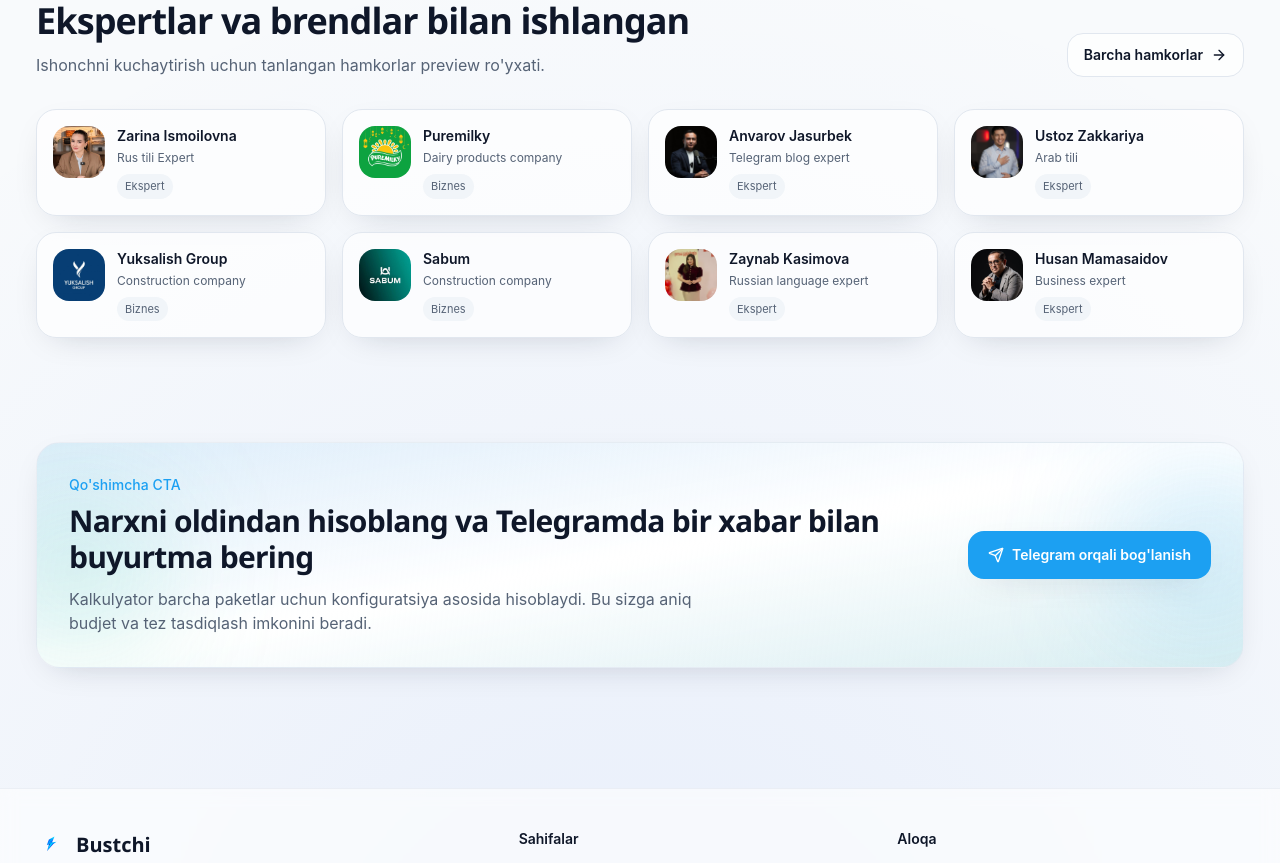
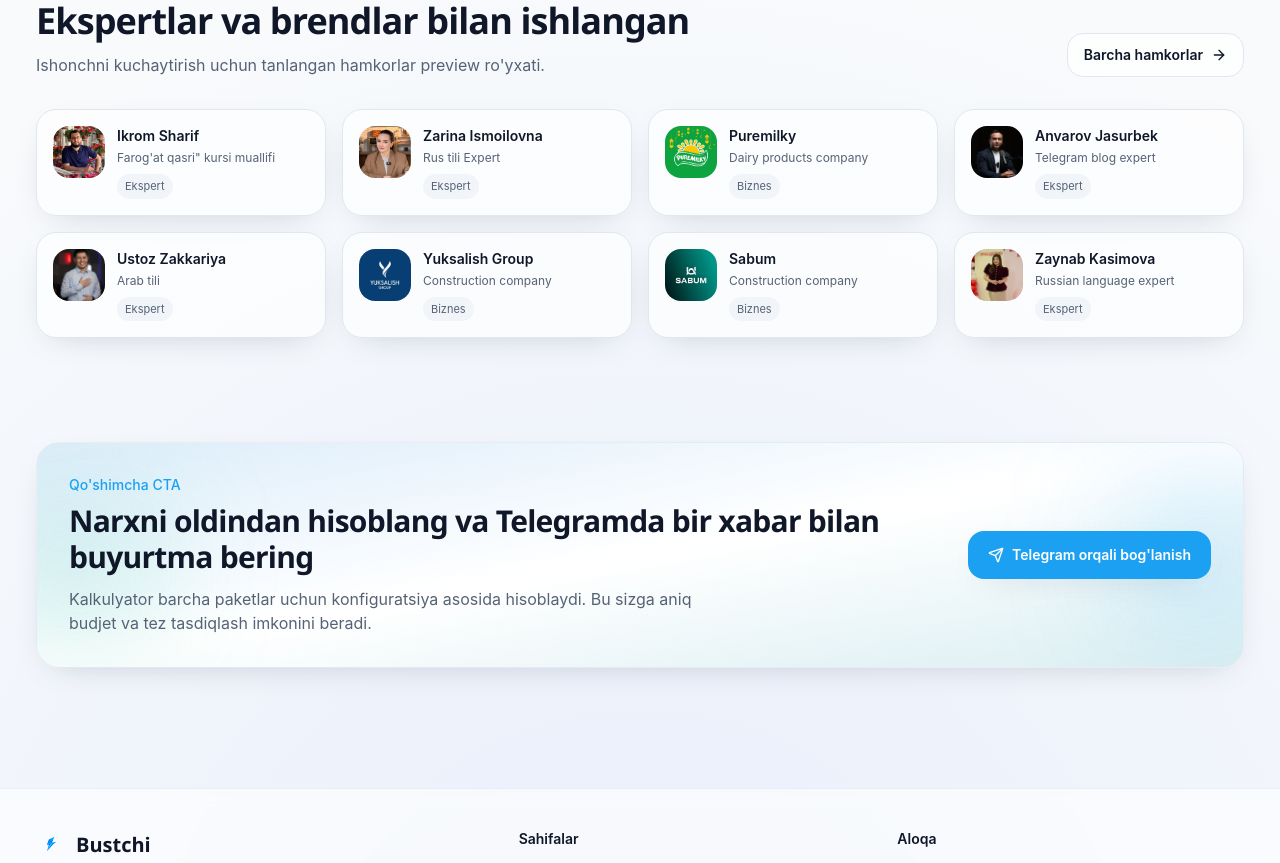
Before and after one commit to paxbyme/bustchi-web, a Next.js app: page / in a window 1280 px wide. Shown: the part 1520-2383 px from the top of the page. Built offline with nearby package versions, Linux system fonts and the light colour scheme.

Commit message:
Ikrom sharif is added to partners

```diff
--- a/src/data/partners.ts
+++ b/src/data/partners.ts
@@ -10,6 +10,7 @@
 }
 
 export const partners: Partner[] = [
+  { id: 'ikrom-sharif', name: 'Ikrom Sharif', title: 'Farog\'at qasri" kursi muallifi', category: 'Expert', image: 'ikrom-sharif.jpg', telegram: 'https://t.me/ikromsharif' },
   { id: 'zarina-ismoilovna', name: 'Zarina Ismoilovna', title: 'Rus tili Expert', category: 'Expert', image: 'zarina-ismoilovna.jpg', telegram: 'https://t.me/zarinaismailovna' },
   { id: 'puremilky', name: 'Puremilky', title: 'Dairy products company', category: 'Business', image: 'puremilky.jpg', telegram: 'https://t.me/PureMilky_Official' },
   { id: 'anvarov-jasurbek', name: 'Anvarov Jasurbek', title: 'Telegram blog expert', category: 'Expert', image: 'anvarov-jasurbek.jpg', telegram: 'https://t.me/anvarovsblog' },
```
Also changed, not shown: .eslintrc.json, .snapshots/config.json (added), .snapshots/readme.md (added), .snapshots/sponsors.md (added), public/illustrations/telegram-growth.svg (deleted), public/partners/ikrom-sharif.jpg (added).
